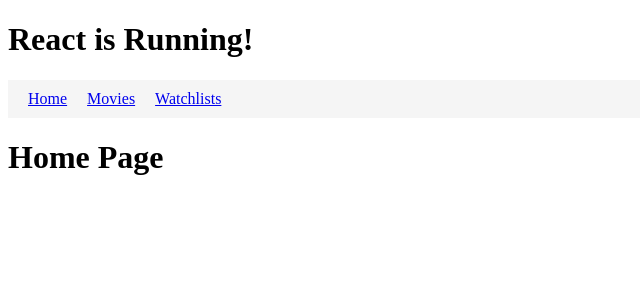
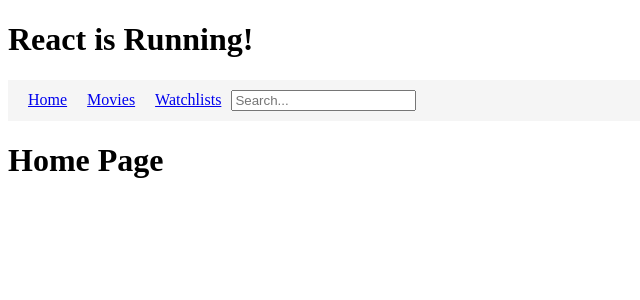
Before and after one commit to Codevengers-FSA/codevengers-frontend, a React (Vite) app: page / in a window 1280 px wide. Shown: the top 300 px of the page, without its empty margins (0-640 px from the left). Built offline with nearby package versions, Linux system fonts and the light colour scheme.

Commit message:
update navbar to include search input field. Currently has no functionality

```diff
--- a/src/App.jsx
+++ b/src/App.jsx
@@ -8,7 +8,6 @@ import Watchlists from './components/Watchlists';
 import MovieDetails from './components/MovieDetails';
 
 const App = () => {
-  console.log("App is rendering");
   return (
     <>
       <h1>React is Running!</h1>
--- a/src/components/NavBar.jsx
+++ b/src/components/NavBar.jsx
@@ -1,13 +1,18 @@
 import React from "react";
 import { Link } from "react-router-dom";
 
-function Navbar() {
-  console.log("Navbar is rendering");
+const Navbar = () => {
   return (
     <nav style={{ padding: "10px", backgroundColor: "#f5f5f5" }}>
       <Link to="/" style={{ margin: "0 10px" }}>Home</Link>
       <Link to="/moviecatalog" style={{ margin: "0 10px" }}>Movies</Link>
       <Link to="/watchlists" style={{ margin: "0 10px" }}>Watchlists</Link>
+
+      <input
+        type="text"
+        placeholder="Search..."
+      />
+
     </nav>
   );
 }
```
